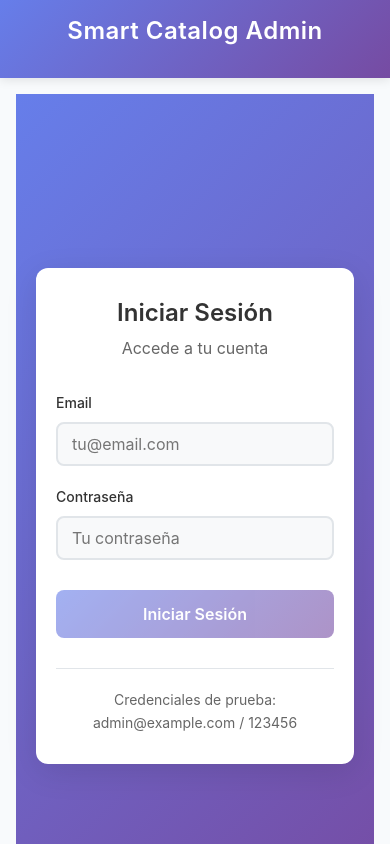
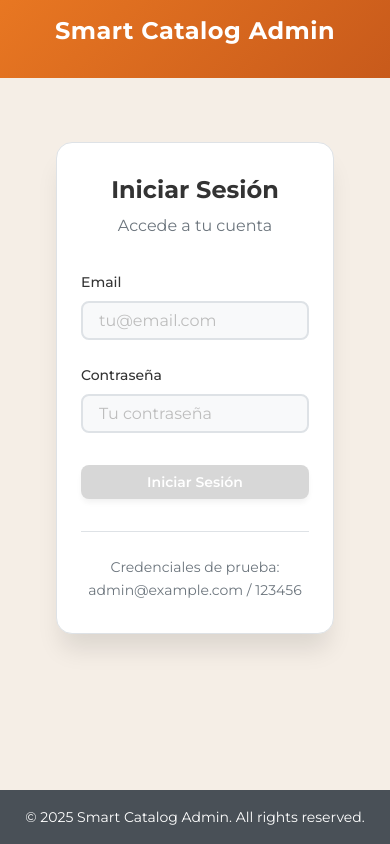
Before and after one commit to CamiloPacheco98/SmartCatalogAdmin, an Angular app: page /auth/login in a window 390 px wide. Shown: the top 844 px of the page. Built offline with nearby package versions, Linux system fonts and the light colour scheme.

Commit message:
Implement global CSS variables and enhance styling across the application, including typography, button styles, and layout adjustments. Add Google Fonts integration for improved typography consistency.

```diff
--- a/src/app/app.css
+++ b/src/app/app.css
@@ -2,20 +2,21 @@
   min-height: 100vh;
   display: flex;
   flex-direction: column;
-  background-color: #f8fafc;
+  background-color: var(--secondary-color);
+  font-family: var(--font-family);
 }
 
 .app-header {
-  background: linear-gradient(135deg, #667eea 0%, #764ba2 100%);
-  color: white;
-  padding: 1rem 0;
-  box-shadow: 0 2px 10px rgba(0, 0, 0, 0.1);
+  background: linear-gradient(135deg, var(--primary-color) 0%, var(--primary-dark-color) 100%);
+  color: var(--white);
+  padding: var(--spacing-md) 0;
+  box-shadow: var(--shadow-lg);
 }
 
 .header-content {
   max-width: 1200px;
   margin: 0 auto;
-  padding: 0 2rem;
+  padding: 0 var(--spacing-xl);
   display: flex;
   justify-content: space-between;
   align-items: center;
@@ -23,15 +24,16 @@
 
 .app-title {
   font-size: 1.75rem;
-  font-weight: 600;
+  font-weight: var(--font-bold);
   margin: 0;
   text-transform: capitalize;
   letter-spacing: 0.5px;
+  color: var(--white);
 }
 
 .nav-menu {
   display: flex;
-  gap: 2rem;
+  gap: var(--spacing-xl);
   align-items: center;
 }
 
@@ -39,36 +41,44 @@
   flex: 1;
   max-width: 1200px;
   margin: 0 auto;
-  padding: 2rem;
+  padding: var(--spacing-xl);
   width: 100%;
   box-sizing: border-box;
+  background-color: var(--secondary-color);
 }
 
 .app-footer {
-  background-color: #374151;
-  color: #d1d5db;
+  background-color: var(--dark-gray);
+  color: var(--white);
   text-align: center;
-  padding: 1rem;
+  padding: var(--spacing-md);
   margin-top: auto;
 }
 
 .app-footer p {
   margin: 0;
   font-size: 0.875rem;
+  font-weight: var(--font-regular);
+  color: var(--white);
 }
 
 @media (max-width: 768px) {
   .header-content {
-    padding: 0 1rem;
+    padding: 0 var(--spacing-md);
     flex-direction: column;
-    gap: 1rem;
+    gap: var(--spacing-md);
   }
 
   .app-title {
     font-size: 1.5rem;
+    font-weight: var(--font-bold);
   }
 
   .main-content {
-    padding: 1rem;
+    padding: var(--spacing-md);
+  }
+
+  .nav-menu {
+    gap: var(--spacing-md);
   }
 }
--- a/src/app/features/auth/components/login/login.component.css
+++ b/src/app/features/auth/components/login/login.component.css
@@ -2,133 +2,157 @@
   display: flex;
   justify-content: center;
   align-items: center;
-  min-height: 100vh;
-  background: linear-gradient(135deg, #667eea 0%, #764ba2 100%);
-  padding: 20px;
+  min-height: 100%;
+  padding: var(--spacing-lg);
+  font-family: var(--font-family);
 }
 
 .login-card {
-  background: white;
-  border-radius: 12px;
-  box-shadow: 0 8px 32px rgba(0, 0, 0, 0.1);
-  padding: 40px;
+  background: var(--white);
+  border-radius: var(--radius-xl);
+  box-shadow: var(--shadow-xl);
+  padding: var(--spacing-xxl);
   width: 100%;
   max-width: 400px;
+  border: 1px solid var(--border-color);
 }
 
 .login-header {
   text-align: center;
-  margin-bottom: 30px;
+  margin-bottom: var(--spacing-xl);
 }
 
 .login-header h2 {
-  color: #333;
-  margin: 0 0 8px 0;
-  font-size: 28px;
-  font-weight: 600;
+  color: var(--text-color);
+  margin: 0 0 var(--spacing-sm) 0;
+  font-size: 1.75rem;
+  font-weight: var(--font-bold);
+  font-family: var(--font-family);
 }
 
 .login-header p {
-  color: #666;
+  color: var(--medium-gray);
   margin: 0;
-  font-size: 16px;
+  font-size: 1rem;
+  font-weight: var(--font-regular);
 }
 
 .login-form {
   display: flex;
   flex-direction: column;
-  gap: 20px;
+  gap: var(--spacing-lg);
 }
 
 .form-group {
   display: flex;
   flex-direction: column;
-  gap: 8px;
+  gap: var(--spacing-sm);
 }
 
 .form-group label {
-  color: #333;
-  font-weight: 500;
-  font-size: 14px;
+  color: var(--text-color);
+  font-weight: var(--font-medium);
+  font-size: 0.875rem;
+  font-family: var(--font-family);
 }
 
 .form-group input {
-  padding: 12px 16px;
-  border: 2px solid #e1e5e9;
-  border-radius: 8px;
-  font-size: 16px;
+  padding: var(--spacing-md);
+  border: 2px solid var(--border-color);
+  border-radius: var(--radius-md);
+  font-size: 1rem;
+  font-family: var(--font-family);
+  font-weight: var(--font-regular);
   transition: all 0.3s ease;
-  background: #f8f9fa;
+  background: var(--light-gray);
+  color: var(--text-color);
 }
 
 .form-group input:focus {
   outline: none;
-  border-color: #667eea;
-  background: white;
-  box-shadow: 0 0 0 3px rgba(102, 126, 234, 0.1);
+  border-color: var(--primary-color);
+  background: var(--white);
+  box-shadow: 0 0 0 3px rgba(232, 119, 34, 0.1);
+}
+
+.form-group input::placeholder {
+  color: var(--hint-color);
+  font-weight: var(--font-regular);
 }
 
 .form-group input.error {
-  border-color: #dc3545;
-  background: #fff5f5;
+  border-color: var(--error-color);
+  background: var(--secondary-color);
 }
 
 .error-message {
-  color: #dc3545;
-  font-size: 14px;
-  margin-top: 4px;
+  color: var(--error-color);
+  font-size: 0.875rem;
+  font-weight: var(--font-regular);
+  margin-top: var(--spacing-xs);
 }
 
 .login-button {
-  background: linear-gradient(135deg, #667eea 0%, #764ba2 100%);
-  color: white;
+  background: linear-gradient(135deg, var(--primary-color) 0%, var(--primary-dark-color) 100%);
+  color: var(--white);
   border: none;
-  padding: 14px 24px;
-  border-radius: 8px;
-  font-size: 16px;
-  font-weight: 600;
+  padding: var(--spacing-md) var(--spacing-lg);
+  border-radius: var(--radius-md);
+  font-size: 1rem;
+  font-weight: var(--font-semibold);
+  font-family: var(--font-family);
   cursor: pointer;
   transition: all 0.3s ease;
-  margin-top: 10px;
+  margin-top: var(--spacing-sm);
+  box-shadow: var(--shadow-md);
 }
 
 .login-button:hover:not(:disabled) {
   transform: translateY(-2px);
-  box-shadow: 0 6px 20px rgba(102, 126, 234, 0.3);
+  box-shadow: 0 6px 20px rgba(232, 119, 34, 0.3);
+  background: linear-gradient(135deg, var(--primary-dark-color) 0%, var(--primary-color) 100%);
 }
 
 .login-button:disabled {
   opacity: 0.6;
   cursor: not-allowed;
   transform: none;
+  background: var(--hint-color);
 }
 
 .login-footer {
   text-align: center;
-  margin-top: 30px;
-  padding-top: 20px;
-  border-top: 1px solid #e1e5e9;
+  margin-top: var(--spacing-xl);
+  padding-top: var(--spacing-lg);
+  border-top: 1px solid var(--border-color);
 }
 
 .login-footer p {
-  color: #666;
-  font-size: 14px;
+  color: var(--medium-gray);
+  font-size: 0.875rem;
+  font-weight: var(--font-regular);
   margin: 0;
 }
 
 /* Responsive */
 @media (max-width: 480px) {
   .login-card {
-    padding: 30px 20px;
-    margin: 20px;
+    padding: var(--spacing-xl) var(--spacing-lg);
+    margin: var(--spacing-lg);
   }
 
   .login-header h2 {
-    font-size: 24px;
+    font-size: 1.5rem;
+    font-weight: var(--font-bold);
   }
 
   .form-group input {
-    padding: 10px 14px;
-    font-size: 16px;
+    padding: var(--spacing-sm) var(--spacing-md);
+    font-size: 1rem;
+  }
+
+  .login-button {
+    padding: var(--spacing-sm) var(--spacing-md);
+    font-size: 0.875rem;
   }
 }
--- a/src/index.html
+++ b/src/index.html
@@ -6,6 +6,9 @@
   <base href="/">
   <meta name="viewport" content="width=device-width, initial-scale=1">
   <link rel="icon" type="image/x-icon" href="favicon.ico">
+  <link rel="preconnect" href="https://fonts.googleapis.com">
+  <link rel="preconnect" href="https://fonts.gstatic.com" crossorigin>
+  <link href="https://fonts.googleapis.com/css2?family=Montserrat:wght@300;400;500;600;700;800&display=swap" rel="stylesheet">
 </head>
 <body>
   <app-root></app-root>
--- a/src/styles.css
+++ b/src/styles.css
@@ -1,4 +1,55 @@
 /* Global styles for Smart Catalog Admin */
+
+:root {
+  /* Color Palette */
+  --primary-color: #E87722;
+  --primary-dark-color: #C85A1B;
+  --secondary-color: #F5EEE6;
+  --background-color: #FAFAFA;
+  --text-color: #333333;
+  --error-color: #D9534F;
+  --success-color: #57BA98;
+  --hint-color: #BDBDBD;
+
+  /* Additional Colors for UI */
+  --white: #FFFFFF;
+  --light-gray: #F8F9FA;
+  --medium-gray: #6C757D;
+  --dark-gray: #495057;
+  --border-color: #DEE2E6;
+  --shadow-color: rgba(0, 0, 0, 0.1);
+
+  /* Font Family */
+  --font-family: 'Montserrat', -apple-system, BlinkMacSystemFont, 'Segoe UI', Roboto, sans-serif;
+
+  /* Font Weights */
+  --font-light: 300;
+  --font-regular: 400;
+  --font-medium: 500;
+  --font-semibold: 600;
+  --font-bold: 700;
+  --font-extrabold: 800;
+
+  /* Spacing */
+  --spacing-xs: 0.25rem;
+  --spacing-sm: 0.5rem;
+  --spacing-md: 1rem;
+  --spacing-lg: 1.5rem;
+  --spacing-xl: 2rem;
+  --spacing-xxl: 3rem;
+
+  /* Border Radius */
+  --radius-sm: 0.25rem;
+  --radius-md: 0.5rem;
+  --radius-lg: 0.75rem;
+  --radius-xl: 1rem;
+
+  /* Shadows */
+  --shadow-sm: 0 1px 2px 0 var(--shadow-color);
+  --shadow-md: 0 4px 6px -1px var(--shadow-color);
+  --shadow-lg: 0 10px 15px -3px var(--shadow-color);
+  --shadow-xl: 0 20px 25px -5px var(--shadow-color);
+}
 
 * {
   margin: 0;
@@ -8,43 +59,65 @@
 
 html, body {
   height: 100%;
-  font-family: -apple-system, BlinkMacSystemFont, 'Segoe UI', Roboto, Oxygen, Ubuntu, Cantarell, sans-serif;
+  font-family: var(--font-family);
   line-height: 1.6;
-  color: #374151;
-  background-color: #ffffff;
+  color: var(--text-color);
+  background-color: var(--secondary-color);
 }
 
 body {
   font-size: 14px;
+  font-weight: var(--font-regular);
   -webkit-font-smoothing: antialiased;
   -moz-osx-font-smoothing: grayscale;
 }
 
 /* Typography */
 h1, h2, h3, h4, h5, h6 {
-  font-weight: 600;
+  font-weight: var(--font-semibold);
   line-height: 1.25;
-  margin-bottom: 0.5rem;
+  margin-bottom: var(--spacing-sm);
+  color: var(--text-color);
 }
 
-h1 { font-size: 2.25rem; }
-h2 { font-size: 1.875rem; }
-h3 { font-size: 1.5rem; }
-h4 { font-size: 1.25rem; }
-h5 { font-size: 1.125rem; }
-h6 { font-size: 1rem; }
+h1 {
+  font-size: 2.25rem;
+  font-weight: var(--font-bold);
+}
+h2 {
+  font-size: 1.875rem;
+  font-weight: var(--font-semibold);
+}
+h3 {
+  font-size: 1.5rem;
+  font-weight: var(--font-semibold);
+}
+h4 {
+  font-size: 1.25rem;
+  font-weight: var(--font-medium);
+}
+h5 {
+  font-size: 1.125rem;
+  font-weight: var(--font-medium);
+}
+h6 {
+  font-size: 1rem;
+  font-weight: var(--font-medium);
+}
 
 p {
-  margin-bottom: 1rem;
+  margin-bottom: var(--spacing-md);
+  font-weight: var(--font-regular);
 }
 
 a {
-  color: #3b82f6;
+  color: var(--primary-color);
   text-decoration: none;
+  transition: color 0.2s ease;
 }
 
 a:hover {
-  color: #1d4ed8;
+  color: var(--primary-dark-color);
   text-decoration: underline;
 }
 
@@ -65,15 +138,49 @@ button {
 .text-left { text-align: left; }
 .text-right { text-align: right; }
 
-.mb-1 { margin-bottom: 0.25rem; }
-.mb-2 { margin-bottom: 0.5rem; }
-.mb-3 { margin-bottom: 0.75rem; }
-.mb-4 { margin-bottom: 1rem; }
+/* Spacing utilities */
+.m-xs { margin: var(--spacing-xs); }
+.m-sm { margin: var(--spacing-sm); }
+.m-md { margin: var(--spacing-md); }
+.m-lg { margin: var(--spacing-lg); }
+.m-xl { margin: var(--spacing-xl); }
 
-.mt-1 { margin-top: 0.25rem; }
-.mt-2 { margin-top: 0.5rem; }
-.mt-3 { margin-top: 0.75rem; }
-.mt-4 { margin-top: 1rem; }
+.mt-xs { margin-top: var(--spacing-xs); }
+.mt-sm { margin-top: var(--spacing-sm); }
+.mt-md { margin-top: var(--spacing-md); }
+.mt-lg { margin-top: var(--spacing-lg); }
+.mt-xl { margin-top: var(--spacing-xl); }
+
+.mb-xs { margin-bottom: var(--spacing-xs); }
+.mb-sm { margin-bottom: var(--spacing-sm); }
+.mb-md { margin-bottom: var(--spacing-md); }
+.mb-lg { margin-bottom: var(--spacing-lg); }
+.mb-xl { margin-bottom: var(--spacing-xl); }
+
+.p-xs { padding: var(--spacing-xs); }
+.p-sm { padding: var(--spacing-sm); }
+.p-md { padding: var(--spacing-md); }
+.p-lg { padding: var(--spacing-lg); }
+.p-xl { padding: var(--spacing-xl); }
+
+/* Color utilities */
+.text-primary { color: var(--primary-color); }
+.text-secondary { color: var(--secondary-color); }
+.text-success { color: var(--success-color); }
+.text-error { color: var(--error-color); }
+.text-hint { color: var(--hint-color); }
+
+.bg-primary { background-color: var(--primary-color); }
+.bg-secondary { background-color: var(--secondary-color); }
+.bg-white { background-color: var(--white); }
+.bg-light { background-color: var(--light-gray); }
+
+/* Font weight utilities */
+.font-light { font-weight: var(--font-light); }
+.font-regular { font-weight: var(--font-regular); }
+.font-medium { font-weight: var(--font-medium); }
+.font-semibold { font-weight: var(--font-semibold); }
+.font-bold { font-weight: var(--font-bold); }
 
 /* Loading and animations */
 .fade-in {
@@ -92,14 +199,125 @@ button {
 }
 
 ::-webkit-scrollbar-track {
-  background: #f1f5f9;
+  background: var(--secondary-color);
 }
 
 ::-webkit-scrollbar-thumb {
-  background: #cbd5e1;
-  border-radius: 4px;
+  background: var(--hint-color);
+  border-radius: var(--radius-md);
 }
 
 ::-webkit-scrollbar-thumb:hover {
-  background: #94a3b8;
+  background: var(--primary-color);
 }
+
+/* Common button styles */
+.btn {
+  display: inline-flex;
+  align-items: center;
+  justify-content: center;
+  padding: var(--spacing-sm) var(--spacing-md);
+  font-family: var(--font-family);
+  font-weight: var(--font-medium);
+  font-size: 0.875rem;
+  line-height: 1.25rem;
+  border-radius: var(--radius-md);
+  border: 1px solid transparent;
+  cursor: pointer;
+  transition: all 0.2s ease;
+  text-decoration: none;
+  outline: none;
+}
+
+.btn:focus {
+  outline: 2px solid var(--primary-color);
+  outline-offset: 2px;
+}
+
+.btn-primary {
+  background-color: var(--primary-color);
+  color: var(--white);
+  border-color: var(--primary-color);
+}
+
+.btn-primary:hover {
+  background-color: var(--primary-dark-color);
+  border-color: var(--primary-dark-color);
+}
+
+.btn-secondary {
+  background-color: var(--secondary-color);
+  color: var(--text-color);
+  border-color: var(--border-color);
+}
+
+.btn-secondary:hover {
+  background-color: var(--white);
+  border-color: var(--primary-color);
+}
+
+.btn-outline {
+  background-color: transparent;
+  color: var(--primary-color);
+  border-color: var(--primary-color);
+}
+
+.btn-outline:hover {
+  background-color: var(--primary-color);
+  color: var(--white);
+}
+
+/* Form input styles */
+.form-input {
+  width: 100%;
+  padding: var(--spacing-sm) var(--spacing-md);
+  font-family: var(--font-family);
+  font-size: 0.875rem;
+  line-height: 1.25rem;
+  color: var(--text-color);
+  background-color: var(--white);
+  border: 1px solid var(--border-color);
+  border-radius: var(--radius-md);
+  transition: border-color 0.2s ease, box-shadow 0.2s ease;
+}
+
+.form-input:focus {
+  outline: none;
+  border-color: var(--primary-color);
+  box-shadow: 0 0 0 3px rgba(232, 119, 34, 0.1);
+}
+
+.form-input::placeholder {
+  color: var(--hint-color);
+}
+
+.form-input.error {
+  border-color: var(--error-color);
+}
+
+.form-input.error:focus {
+  border-color: var(--error-color);
+  box-shadow: 0 0 0 3px rgba(217, 83, 79, 0.1);
+}
+
+/* Card styles */
+.card {
+  background-color: var(--white);
+  border-radius: var(--radius-lg);
+  box-shadow: var(--shadow-md);
+  padding: var(--spacing-lg);
+  border: 1px solid var(--border-color);
+}
+
+.card-header {
+  margin-bottom: var(--spacing-md);
+  padding-bottom: var(--spacing-md);
+  border-bottom: 1px solid var(--border-color);
+}
+
+.card-title {
+  font-size: 1.25rem;
+  font-weight: var(--font-semibold);
+  color: var(--text-color);
+  margin: 0;
+}
```
Also changed, not shown: 1 other file (tests, documents, lock files or other folders).
